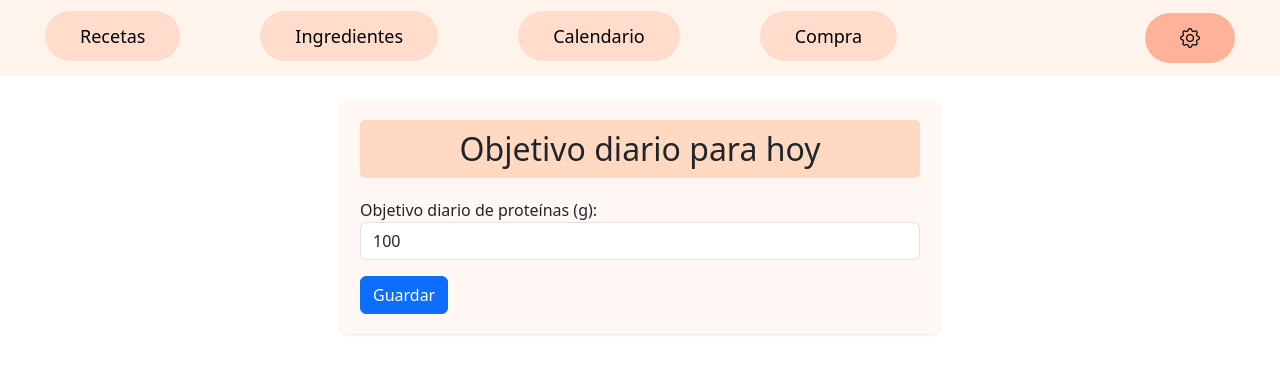
After one commit to SoniaRM/TFG, a Django app: page /configurar_objetivo/ in a window 1280 px wide. The commit adds this page. Shown: the top 374 px of the page. Run offline with Django 5.2, Linux system fonts and the light colour scheme; data comes from the database, SQL or seed files in the repository; data that the repository does not hold is empty.

Commit message:
feat: configuracion del objetivo diario y proximo

```diff
--- a/app/forms.py
+++ b/app/forms.py
@@ -1,5 +1,5 @@
 from django import forms
-from .models import Receta, Ingrediente, TipoComida
+from .models import Receta, Ingrediente, TipoComida, Calendario
 
 class RecetaForm(forms.ModelForm):
     nombre = forms.CharField(max_length=100)
@@ -20,3 +20,15 @@ class IngredienteForm(forms.ModelForm):
     class Meta:
         model = Ingrediente
         fields = ['nombre', 'frec']
+
+
+class ObjetivoDiarioForm(forms.ModelForm):
+    class Meta:
+        model = Calendario
+        fields = ['objetivo_proteico']
+        widgets = {
+            'objetivo_proteico': forms.NumberInput(attrs={'class': 'form-control', 'min': 1}),
+        }
+        labels = {
+            'objetivo_proteico': 'Objetivo diario de proteínas (g)'
+        }
--- /dev/null
+++ b/app/templates/configurar_objetivo.html
@@ -0,0 +1,33 @@
+{% extends 'navbar.html' %}
+{% block title %}Configurar Objetivo{% endblock %}
+{% block content %}
+<link href="https://cdn.jsdelivr.net/npm/bootstrap@5.3.0/dist/css/bootstrap.min.css" rel="stylesheet">
+
+<style>
+    .card-form {
+        background-color: #FFF8F5;
+        border-radius: 8px;
+        box-shadow: 0 1px 3px rgba(0, 0, 0, 0.1);
+        padding: 20px;
+        margin: 20px auto;
+        max-width: 600px;
+    }
+    .card-form h2 {
+        background-color: #FFD9C2;
+        padding: 10px;
+        border-radius: 5px;
+        text-align: center;
+        margin-bottom: 20px;
+    }
+  </style>
+<div class="container mt-4">
+    <div class="card-form">
+        <h2>Objetivo diario para hoy</h2>
+        <form method="post">
+            {% csrf_token %}
+            {{ form.as_p }}
+            <button type="submit" class="btn btn-primary">Guardar</button>
+        </form>
+    </div>
+</div>
+{% endblock %}
--- a/app/templates/navbar.html
+++ b/app/templates/navbar.html
@@ -3,22 +3,27 @@
 <link rel="shortcut icon" href="{% static 'imagenes/favicon.jpg' %}" type="image/x-icon">
 
 <html lang="es">
+
 <head>
     <meta charset="UTF-8">
     <meta name="viewport" content="width=device-width, initial-scale=1.0">
     <title>{% block title %}Navbar{% endblock %}</title>
+    <link rel="stylesheet" href="https://cdn.jsdelivr.net/npm/bootstrap-icons@1.10.5/font/bootstrap-icons.css">
 
     <!-- Cargar CSS -->
     <link rel="stylesheet" href="{% static 'css/navbar.css' %}">
 </head>
+
 <body>
     <div class="container-nav">
         <nav>
             <ul>
-                <li class="{% if request.resolver_match.url_name == 'listado_recetas' or request.resolver_match.url_name == 'detalle_receta' or request.resolver_match.url_name == 'crear_receta' or request.resolver_match.url_name == 'editar_receta' %}activo{% endif %}">
+                <li
+                    class="{% if request.resolver_match.url_name == 'listado_recetas' or request.resolver_match.url_name == 'detalle_receta' or request.resolver_match.url_name == 'crear_receta' or request.resolver_match.url_name == 'editar_receta' %}activo{% endif %}">
                     <a href="{% url 'listado_recetas' %}">Recetas</a>
                 </li>
-                <li class="{% if request.resolver_match.url_name == 'listado_ingredientes' or request.resolver_match.url_name == 'detalle_ingrediente' or request.resolver_match.url_name == 'crear_ingrediente' or request.resolver_match.url_name == 'editar_ingrediente' %}activo{% endif %}">
+                <li
+                    class="{% if request.resolver_match.url_name == 'listado_ingredientes' or request.resolver_match.url_name == 'detalle_ingrediente' or request.resolver_match.url_name == 'crear_ingrediente' or request.resolver_match.url_name == 'editar_ingrediente' %}activo{% endif %}">
                     <a href="{% url 'listado_ingredientes' %}">Ingredientes</a>
                 </li>
                 <li class="{% if request.resolver_match.url_name == 'calendario_semanal' %}activo{% endif %}">
@@ -27,10 +32,16 @@
                 <li class="{% if request.resolver_match.url_name == 'lista_compra' %}activo{% endif %}">
                     <a href="{% url 'lista_compra' %}">Compra</a>
                 </li>
+                <li style="margin-left: auto;" class="{% if request.resolver_match.url_name == 'configurar_objetivo' %}activo{% endif %}">
+                    <a href="{% url 'configurar_objetivo' %}" title="Configuración">
+                        <i class="bi bi-gear" style="font-size: 20px;"></i>
+                    </a>
+                </li>
             </ul>
         </nav>
     </div>
     {% block content %}{% endblock %}
 
 </body>
+
 </html>
--- a/app/views.py
+++ b/app/views.py
@@ -1,6 +1,6 @@
 from django.shortcuts import render, redirect
 from .models import Receta, Ingrediente, TipoComida, Calendario, Calendario_Receta, ListaCompra, ListaCompraItem
-from .forms import RecetaForm, IngredienteForm
+from .forms import RecetaForm, IngredienteForm, ObjetivoDiarioForm
 
 from django.shortcuts import get_object_or_404
 
@@ -25,7 +25,8 @@ from babel.dates import format_date
 from django.utils.timezone import now
 #Recomendaciones
 from itertools import combinations
-
+#Configuracion objetivo diario
+from django.utils import timezone
 
 #RECETAS
 def listado_recetas(request):
@@ -557,62 +558,6 @@ def exportar_semana(request):
 
 
 #LISTA COMPRA
-'''
-def lista_compra(request):
-    # Obtener la fecha de inicio de la semana (lunes)
-    start_str = request.GET.get('start')
-    if start_str:
-        try:
-            input_date = datetime.strptime(start_str, "%Y-%m-%d").date()
-        except ValueError:
-            input_date = now().date()
-    else:
-        input_date = now().date()
-
-    start_date = input_date - timedelta(days=input_date.weekday())  # Forzamos a lunes
-    dias = [start_date + timedelta(days=i) for i in range(7)]
-    print("DEBUG: start_date =", start_date)
-    print("DEBUG: dias =", dias)
-
-    from babel.dates import format_date
-    semana_formateada = f"{dias[0].day}-{dias[-1].day} de {format_date(dias[0], format='MMMM yyyy', locale='es')}"
-
-    calendarios = Calendario.objects.filter(fecha__range=(dias[0], dias[-1])).prefetch_related('calendario_recetas__receta__ingredientes')
-    print("DEBUG: Calendarios en este rango:", list(calendarios))
-
-    # Calculamos la semana actual (lunes de hoy)
-    today = now().date()
-    current_start_date = today - timedelta(days=today.weekday())
-
-    ingredientes_contados = {}
-
-    for calendario in calendarios:
-        print(f"DEBUG: Para el día {calendario.fecha}, hay {calendario.calendario_recetas.count()} asignaciones:")
-        for cr in calendario.calendario_recetas.all():
-            print("   -", cr.receta.nombre, "en", cr.tipo_comida, "(ID:", cr.id, ")")
-            for ingrediente in cr.receta.ingredientes.all():
-                nombre = ingrediente.nombre
-                if nombre in ingredientes_contados:
-                    ingredientes_contados[nombre] += 1
-                else:
-                    ingredientes_contados[nombre] = 1
-
-    ingredientes_ordenados = sorted(ingredientes_contados.items())  # orden alfabético
-
-    print("DEBUG: ingredientes_contados =", ingredientes_contados)
-
-    context = {
-        'ingredientes': ingredientes_ordenados,
-        'start_date': start_date,
-        'prev_week_url': f'?start={(start_date - timedelta(days=7)).isoformat()}',
-        'next_week_url': f'?start={(start_date + timedelta(days=7)).isoformat()}',
-        'semana_formateada': semana_formateada,
-        'current_start_date': current_start_date,
-    }
-
-    return render(request, 'lista_compra.html', context)
-    '''
-
 def lista_compra(request):
     # 1) Determinamos la semana
     start_str = request.GET.get('start')
@@ -857,3 +802,21 @@ def resetear_lista_compra(request):
         return JsonResponse({"mensaje": "Lista de compra reiniciada correctamente."})
 
     return JsonResponse({"error": "Método no permitido"}, status=405)
+
+#Configuración objetivo diario
+
+def configurar_objetivo(request):
+    hoy = timezone.now().date()
+    calendario, _ = Calendario.objects.get_or_create(fecha=hoy)
+
+    if request.method == 'POST':
+        form = ObjetivoDiarioForm(request.POST, instance=calendario)
+        if form.is_valid():
+            nuevo_objetivo = form.cleaned_data['objetivo_proteico']
+            # Actualizamos todos los días desde hoy en adelante
+            Calendario.objects.filter(fecha__gte=hoy).update(objetivo_proteico=nuevo_objetivo)
+            return redirect('calendario_semanal')  # O donde quieras redirigir
+    else:
+        form = ObjetivoDiarioForm(instance=calendario)
+
+    return render(request, 'configurar_objetivo.html', {'form': form})
--- a/tfgapp/urls.py
+++ b/tfgapp/urls.py
@@ -57,5 +57,7 @@ urlpatterns = [
     path('finalizar_compra/', views.finalizar_compra, name='finalizar_compra'),
     path('lista_compra/reset/', views.resetear_lista_compra, name='reset_lista_compra'),
 
+    #CONFIGURACION OBJETIVO
+    path('configurar_objetivo/', views.configurar_objetivo, name='configurar_objetivo'),
 
 ]
```
